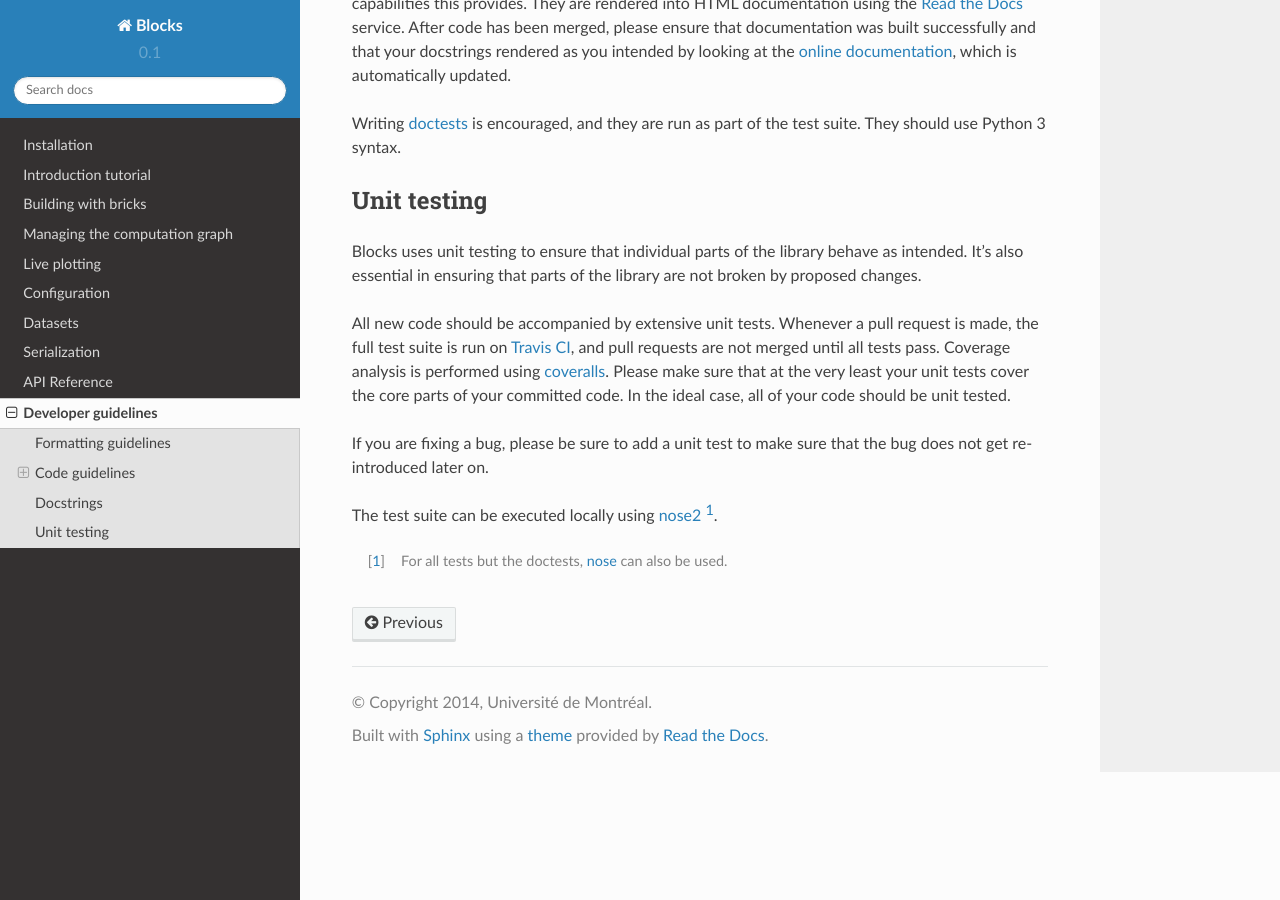
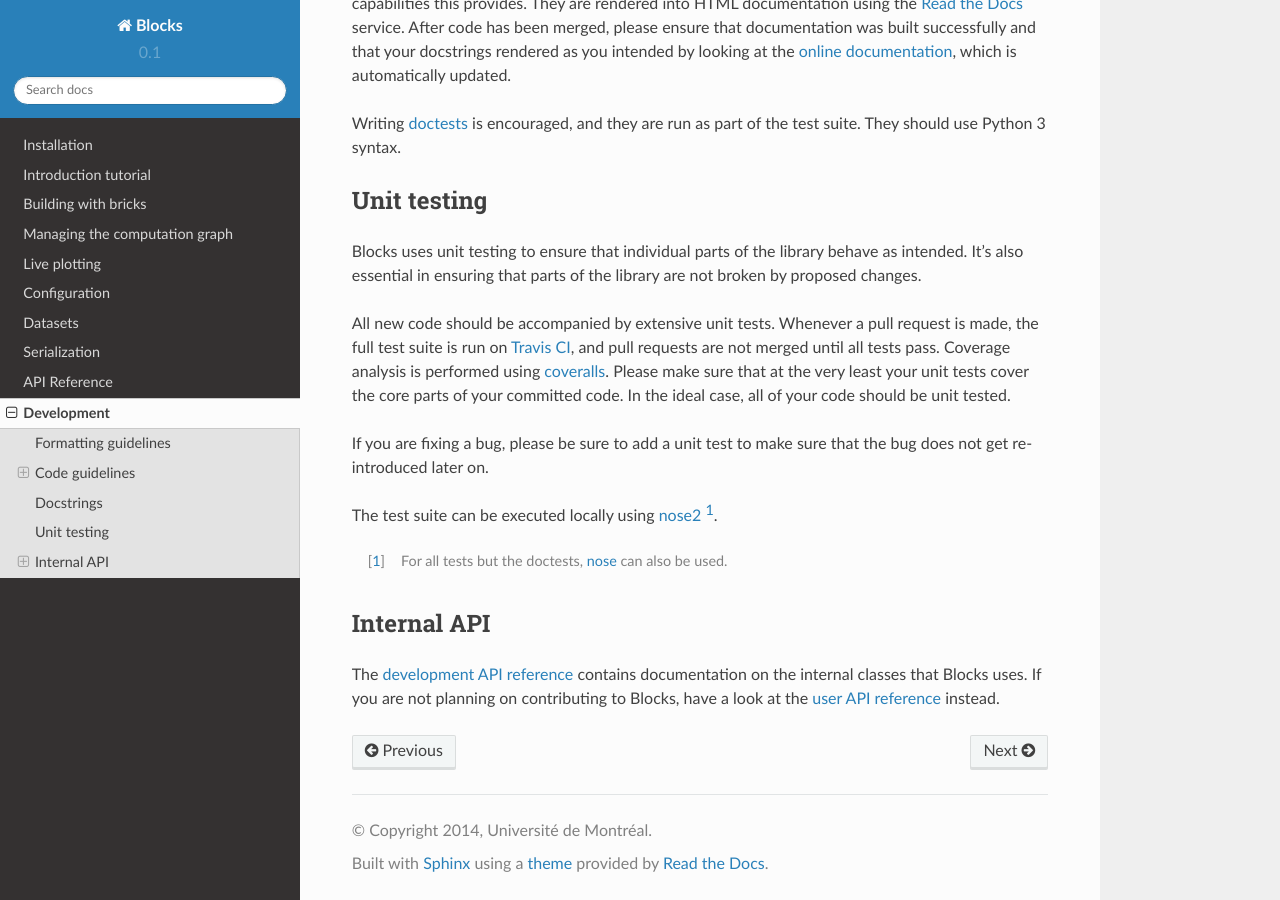
Before and after one commit to mila-iqia/blocks, a Sphinx documentation site: the page built from docs/development/index.rst, in a window 1280 px wide and 900 px high, scrolled down 3521 px. Built offline with Sphinx 7.4.7 and the Read the Docs theme 2.0.0, drawn with Linux system fonts in a browser that asks for light colours; some of the changed text lies outside the part shown.

```diff
--- a/docs/conf.py
+++ b/docs/conf.py
@@ -284,3 +284,12 @@ texinfo_documents = [
 
 # If true, do not generate a @detailmenu in the "Top" node's menu.
 #texinfo_no_detailmenu = False
+
+from sphinx.ext.autodoc import cut_lines
+
+def skip_abc(app, what, name, obj, skip, options):
+    return skip or name.startswith('_abc')
+
+def setup(app):
+    app.connect('autodoc-skip-member', skip_abc)
+    app.connect('autodoc-process-docstring', cut_lines(2, what=['module']))
--- a/docs/developer_guidelines.rst
+++ b/docs/development/index.rst
@@ -1,5 +1,5 @@
-Developer guidelines
-====================
+Development
+===========
 
 We want to encourage everyone to contribute to the development of Blocks. To
 ensure the codebase is of high quality, we ask all new developers to have a
@@ -233,3 +233,14 @@ The test suite can be executed locally using nose2_ [#]_.
 .. _coveralls: https://coveralls.io/r/bartvm/blocks
 .. _nose2: https://readthedocs.org/projects/nose2/
 .. _nose: http://nose.readthedocs.org/en/latest/
+
+Internal API
+------------
+The :doc:`development API reference <internal_api>` contains documentation on
+the internal classes that Blocks uses. If you are not planning on contributing
+to Blocks, have a look at the :doc:`user API reference </api/index>` instead.
+
+.. toctree::
+   :hidden:
+
+   internal_api
--- a/docs/index.rst
+++ b/docs/index.rst
@@ -29,7 +29,7 @@ In-depth
    datasets
    serialization
    api/index.rst
-   developer_guidelines
+   development/index.rst
 
 .. warning::
    Blocks is a new project which is still under development. As such, certain
```
Also changed, not shown: docs/configuration.rst (+1 -45 lines), docs/development/internal_api.rst (added, +8 -0 lines), 1 other file.
